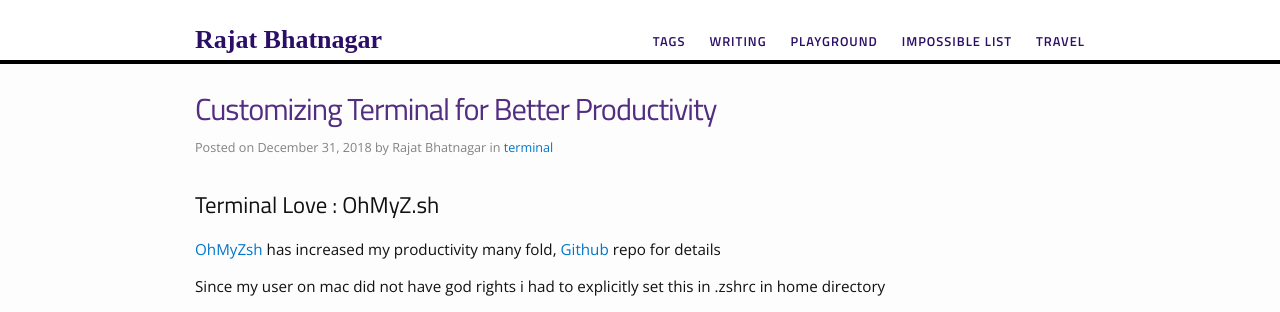
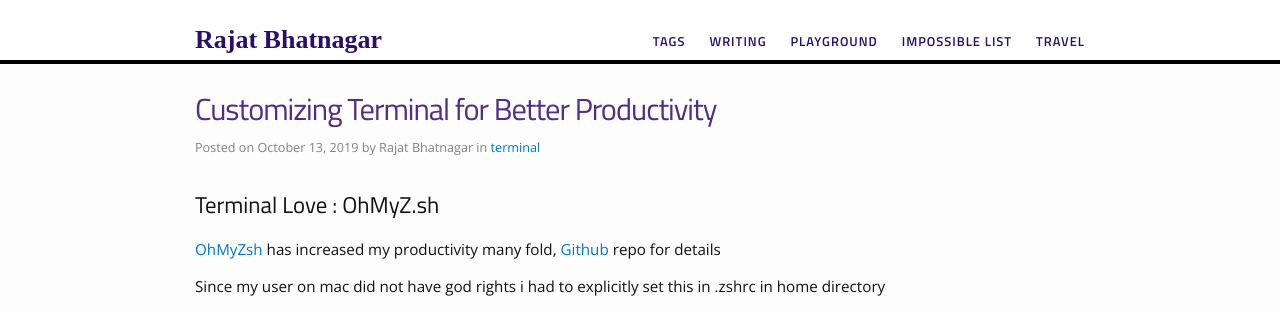
Before and after one commit to rajat-bhatnagar/rajat-bhatnagar.github.io, a Jekyll site: the page built from _posts/2019-10-13-terminal.md, in a window 1280 px wide. Shown: the top 312 px of the page. Built offline with Jekyll 4.4.1, drawn with Linux system fonts in a browser that asks for light colours; comment, search, counter and statistics services are not loaded.

Commit message:
13thOct2019: Modified timestamp

```diff
--- a/_posts/2019-10-13-terminal.md
+++ b/_posts/2019-10-13-terminal.md
@@ -1,7 +1,7 @@
 ---
 layout: post
 title:  "Customizing Terminal for Better Productivity "
-date:   2018-12-31 16:59:27
+date:   2019-10-13 16:59:27
 permalink: /writing/2019/10/CustomizingTerminalForBetterProductivity/
 categories: [terminal]
 author: "Rajat Bhatnagar"
```
